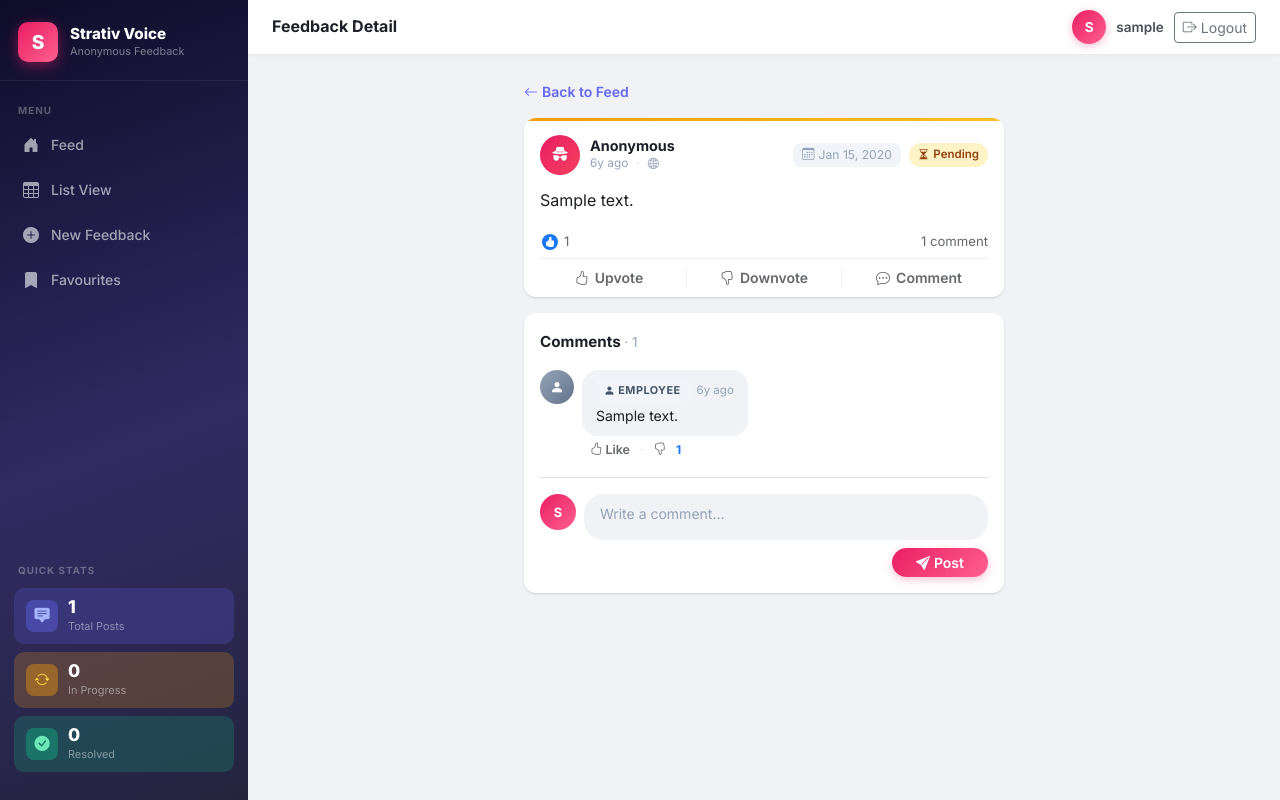
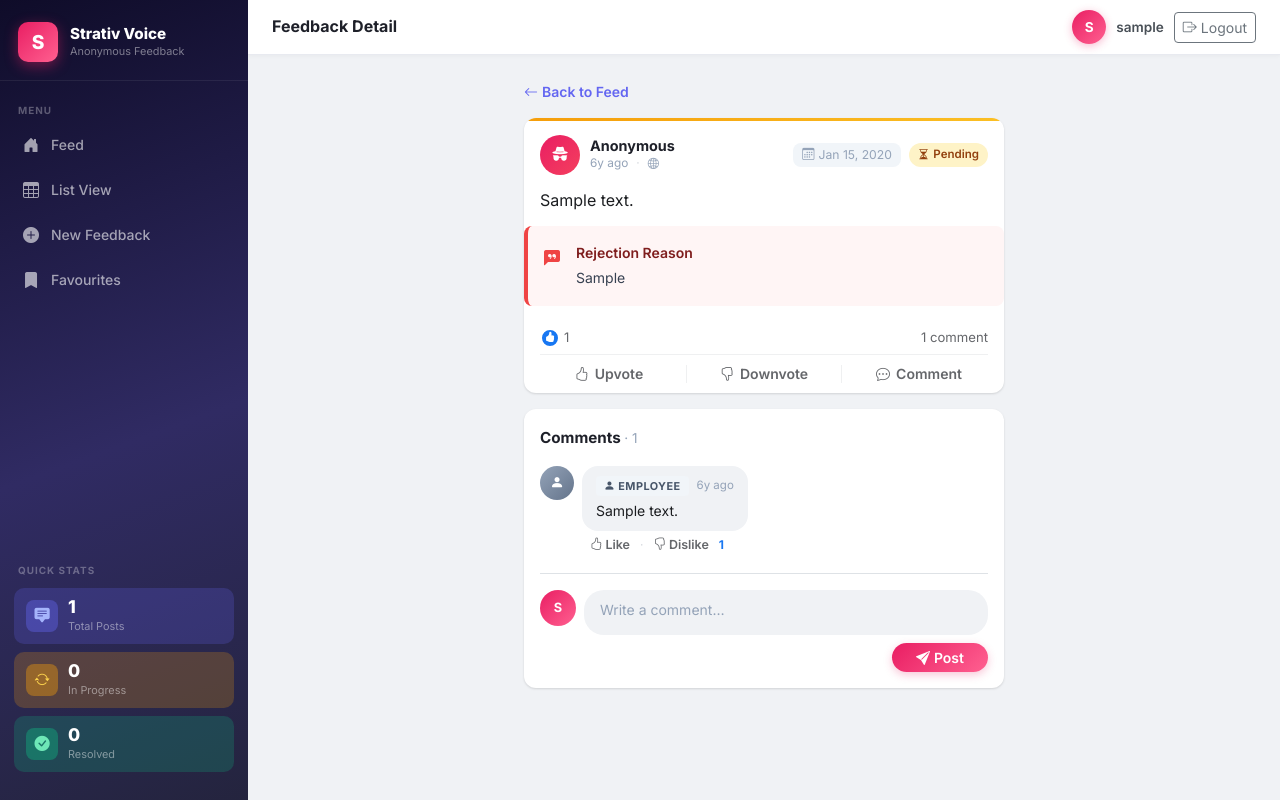
Before and after one commit to sudipto-strativ/anon-feedback, a Django app: page /post/1/ in a window 1280 px wide. Run offline with Django 4.2, Linux system fonts and the light colour scheme; a user stored in the database is signed in; tables that the repository leaves empty hold one stand-in row (values such as "Sample post").

Commit message:
Some fixes

```diff
--- a/feedback/forms.py
+++ b/feedback/forms.py
@@ -47,8 +47,21 @@ class CommentForm(forms.ModelForm):
 class StatusUpdateForm(forms.ModelForm):
     class Meta:
         model = Post
-        fields = ['status', 'eta']
+        fields = ['status', 'eta', 'remark']
         widgets = {
+            'status': forms.Select(attrs={'class': 'form-select'}),
             'eta': forms.DateInput(attrs={'type': 'date', 'class': 'form-control'}),
-            'status': forms.Select(attrs={'class': 'form-select'}),
+            'remark': forms.Textarea(attrs={
+                'class': 'form-control',
+                'rows': 3,
+                'placeholder': 'Required when marking as Done or Rejected — summarise the outcome or reason.',
+            }),
         }
+
+    def clean(self):
+        cleaned_data = super().clean()
+        status = cleaned_data.get('status')
+        remark = cleaned_data.get('remark', '').strip()
+        if status in ('done', 'rejected') and not remark:
+            self.add_error('remark', 'A remark is required when marking a post as Done or Rejected.')
+        return cleaned_data
--- a/feedback/models.py
+++ b/feedback/models.py
@@ -55,6 +55,7 @@ class Post(models.Model):
     status_updated_by = models.ForeignKey(
         User, on_delete=models.SET_NULL, null=True, blank=True, related_name='status_updates'
     )
+    remark = models.TextField(blank=True, default='')
     created_at = models.DateTimeField(auto_now_add=True)
     updated_at = models.DateTimeField(auto_now=True)
 
--- a/feedback/templates/feedback/partials/comment.html
+++ b/feedback/templates/feedback/partials/comment.html
@@ -47,6 +47,7 @@
                 onclick="voteComment({{ comment.id }}, 'dislike')"
             >
                 <i class="bi bi-hand-thumbs-down{% if user_vote == 'dislike' %}-fill{% endif %}"></i>
+                Dislike
             </button>
             {% if comment.score != 0 %}
             <span
--- a/feedback/templates/feedback/post_detail.html
+++ b/feedback/templates/feedback/post_detail.html
@@ -54,6 +54,23 @@
         <div class="fb-card-body">
             <p class="fb-text" style="font-size:1rem; line-height:1.7;">{{ post.content }}</p>
         </div>
+
+        <!-- Remark (visible to all when set) -->
+        {% if post.remark %}
+        <div class="mx-0 mb-3 p-3 rounded-3 d-flex gap-3"
+             style="background:{% if post.status == 'done' %}#f0fdf4{% else %}#fff5f5{% endif %};
+                    border-left: 4px solid {% if post.status == 'done' %}#10b981{% else %}#ef4444{% endif %};">
+            <i class="bi bi-chat-left-quote-fill mt-1 flex-shrink-0"
+               style="color:{% if post.status == 'done' %}#10b981{% else %}#ef4444{% endif %};"></i>
+            <div>
+                <div class="fw-semibold small mb-1"
+                     style="color:{% if post.status == 'done' %}#064e3b{% else %}#7f1d1d{% endif %};">
+                    {% if post.status == 'done' %}Resolution Summary{% else %}Rejection Reason{% endif %}
+                </div>
+                <p class="mb-0 small" style="color:#374151; line-height:1.6;">{{ post.remark }}</p>
+            </div>
+        </div>
+        {% endif %}
 
         <!-- Reaction counts -->
         {% if post.like_count or post.dislike_count or post.comment_count %}
@@ -126,21 +143,34 @@
             </div>
             <form method="post" action="{% url 'update_status' post.id %}">
                 {% csrf_token %}
-                <div class="row g-2 align-items-end">
-                    <div class="col-sm-5">
+                <div class="row g-2 mb-2">
+                    <div class="col-sm-6">
                         <label class="form-label small fw-semibold mb-1">Status</label>
                         {{ status_form.status }}
                     </div>
-                    <div class="col-sm-4">
+                    <div class="col-sm-6">
                         <label class="form-label small fw-semibold mb-1">ETA</label>
                         {{ status_form.eta }}
                     </div>
-                    <div class="col-sm-3">
-                        <button type="submit" class="btn w-100 fw-semibold text-white"
-                                style="background:linear-gradient(135deg,#6366f1,#818cf8);border:none;border-radius:8px;">
-                            <i class="bi bi-check-lg me-1"></i>Save
-                        </button>
+                </div>
+                <div class="mb-2">
+                    <label class="form-label small fw-semibold mb-1">
+                        Remark
+                        <span class="text-danger" id="remark-required-indicator" style="display:none;">*</span>
+                        <span class="text-muted fw-normal">(required for Done / Rejected)</span>
+                    </label>
+                    {{ status_form.remark }}
+                    {% if status_form.remark.errors %}
+                    <div class="text-danger small mt-1">
+                        {% for error in status_form.remark.errors %}{{ error }}{% endfor %}
                     </div>
+                    {% endif %}
+                </div>
+                <div class="d-flex justify-content-end">
+                    <button type="submit" class="btn fw-semibold text-white px-4"
+                            style="background:linear-gradient(135deg,#6366f1,#818cf8);border:none;border-radius:8px;">
+                        <i class="bi bi-check-lg me-1"></i>Save
+                    </button>
                 </div>
             </form>
         </div>
@@ -217,6 +247,18 @@ function autoResize(el) {
     el.style.height = el.scrollHeight + 'px';
 }
 
+// Show/hide remark required indicator based on selected status
+const statusSelect = document.getElementById('id_status');
+const remarkIndicator = document.getElementById('remark-required-indicator');
+if (statusSelect && remarkIndicator) {
+    function updateRemarkIndicator() {
+        const needsRemark = ['done', 'rejected'].includes(statusSelect.value);
+        remarkIndicator.style.display = needsRemark ? 'inline' : 'none';
+    }
+    statusSelect.addEventListener('change', updateRemarkIndicator);
+    updateRemarkIndicator();
+}
+
 document.querySelector('form[method="post"]:not([action])').addEventListener('submit', function () {
     const btn = document.getElementById('comment-submit-btn');
     btn.disabled = true;
--- a/feedback/views.py
+++ b/feedback/views.py
@@ -305,11 +305,12 @@ def update_status(request, pk):
         updated_post.save()
         notify_status_update(updated_post, request.user)
         messages.success(request, f'Status updated to "{updated_post.get_status_display()}".')
-    else:
-        for field, errors in form.errors.items():
-            for error in errors:
-                messages.error(request, f'{field}: {error}')
+        return redirect('post_detail', pk=pk)
 
+    # Form invalid — re-render detail page with errors
+    for field, errors in form.errors.items():
+        for error in errors:
+            messages.error(request, error)
     return redirect('post_detail', pk=pk)
 
 
```
Also changed, not shown: feedback/notifications.py (+13 -6 lines), feedback/migrations/0004_post_remark.py (added).
